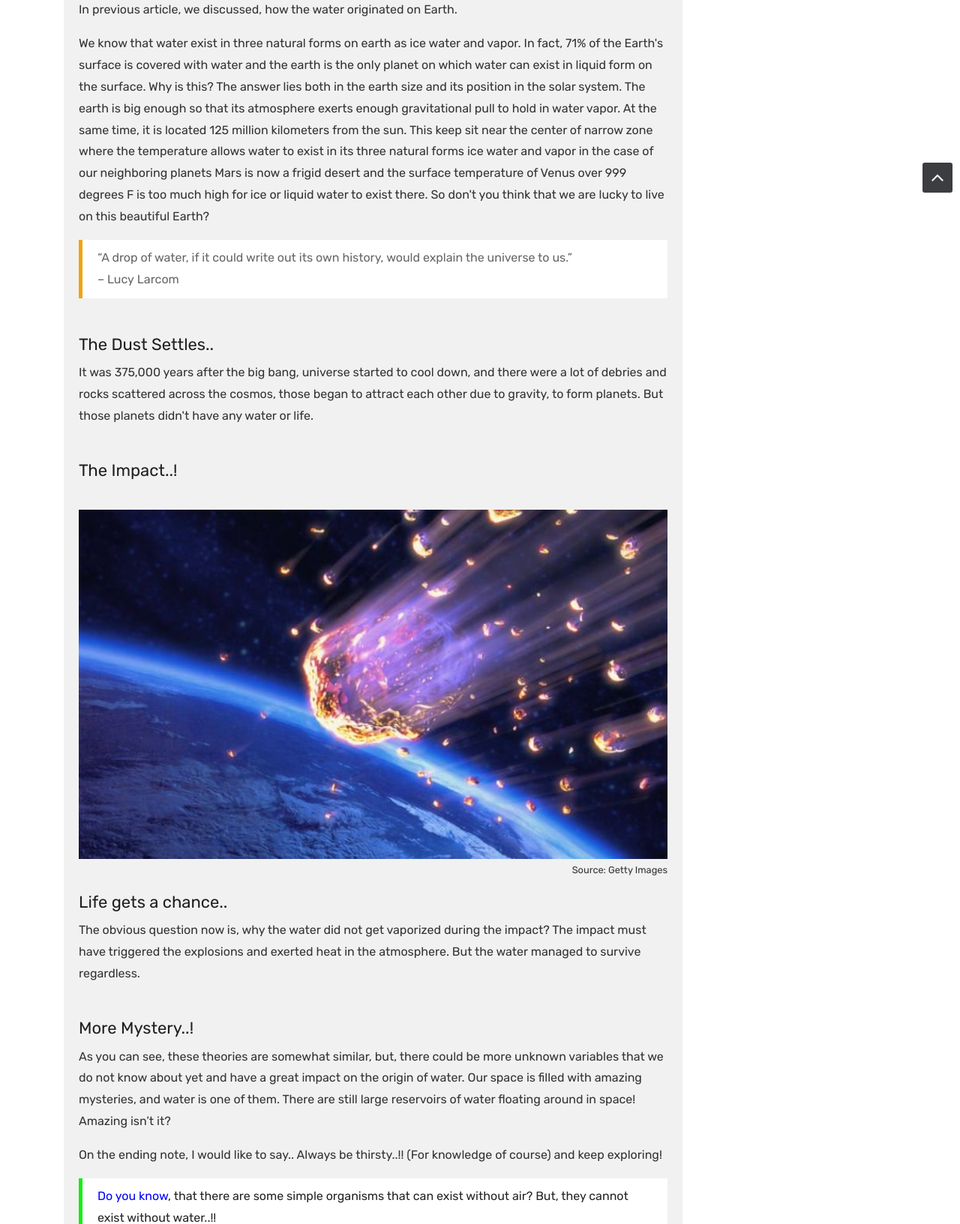
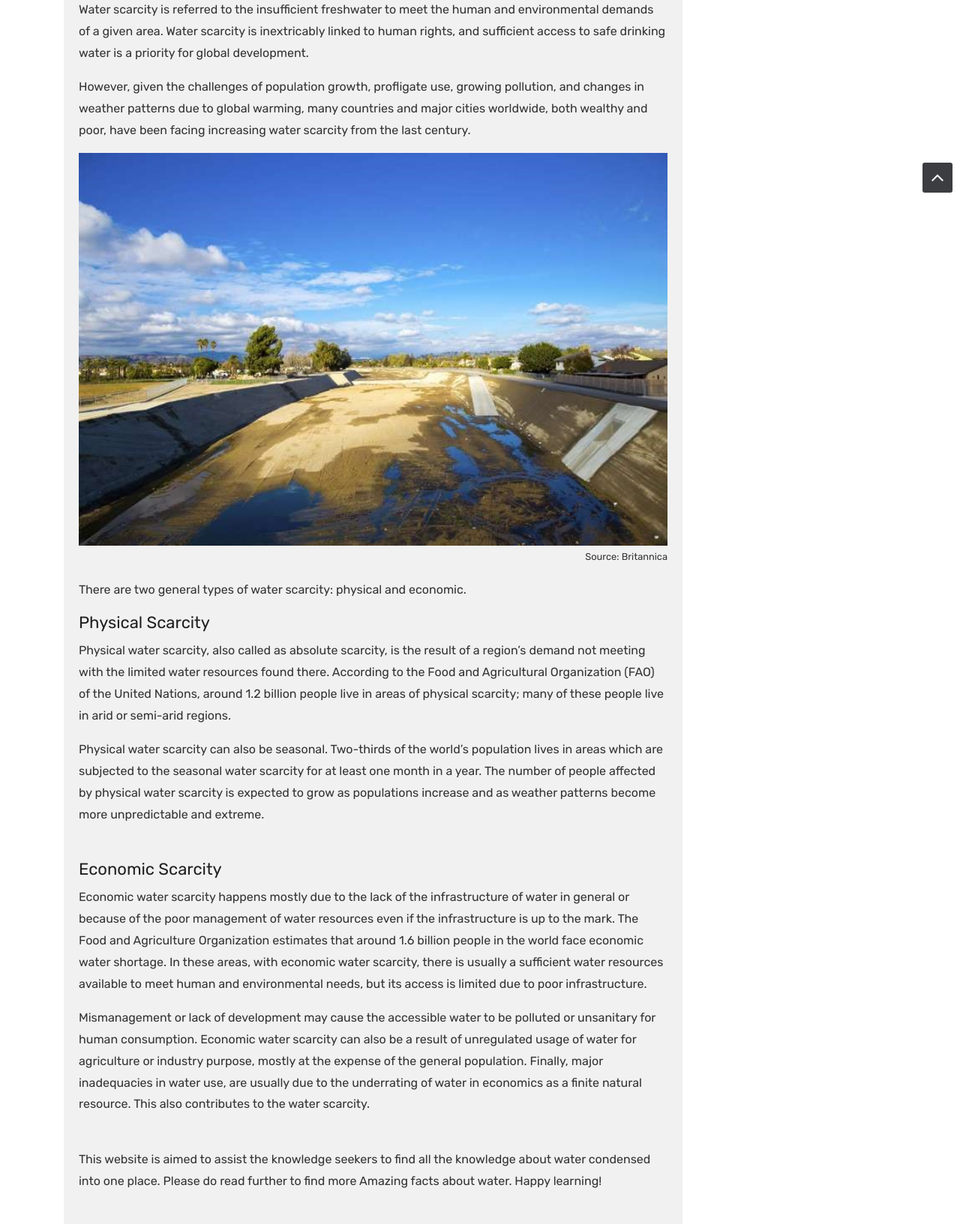
Before and after one commit to Rishikesh-Karanjkar/smartedu, a plain HTML site: page water-scarcity-in-the-world.html in a window 1280 px wide. Shown: the part 643-2276 px from the top of the page at 75% size. Drawn offline with Linux system fonts and the light colour scheme.

```diff
--- a/water-scarcity-in-the-world.html
+++ b/water-scarcity-in-the-world.html
@@ -167,42 +167,37 @@
 							<hr/>
 
 							<div class="blog-title">
-								<h2><b>The Stroy of Origin</b></h2>
+								<h2><b>Water scarcity in the world</b></h2>
 							</div>
 
 							<div class="blog-desc">
-                                <p>In previous article, we discussed, how the water originated on Earth. </p>
-								<p>We know that water exist in three natural forms on earth as ice water and vapor. In fact, 71% of the Earth's surface is covered with water and the earth is the only planet on which water can exist in liquid form on the surface. Why is this?
-                                    The answer lies both in the earth size and its position in the solar system. The earth is big enough so that its atmosphere exerts enough gravitational pull to hold in water vapor. At the same time, it is located 125 million kilometers from the sun. This keep sit near the center of narrow zone where the temperature allows water to exist in its three natural forms ice water and vapor in the case of our neighboring planets Mars is now a frigid desert and the surface temperature of Venus over 999 degrees F is too much high for ice or liquid water to exist there. So don't you think that we are lucky to live on this beautiful Earth?
-                                    </p>
+                                <p>Water scarcity is referred to the insufficient freshwater to meet the human and environmental demands of a given area. Water scarcity is inextricably linked to human rights, and sufficient access to safe drinking water is a priority for global development. </p>
+								<p>However, given the challenges of population growth, profligate use, growing pollution, and changes in weather patterns due to global warming, many countries and major cities worldwide, both wealthy and poor, have been facing increasing water scarcity from the last century.</p>
 
-								<blockquote class="default">
+								<!--blockquote class="default">
 									“A drop of water, if it could write out its own history, would explain the universe to us.” <br/> – Lucy&nbspLarcom
 								</blockquote>
+								<br/-->
+
+								<img src="images/empty-river.jpg" alt="Water Scarcity" style="width:100%;">
+								<p style="text-align: right;vertical-align: text-top;"><small>Source: Britannica</small></p>
+
+								<p>There are two general types of water scarcity: physical and economic.</p>
+
+								<h2>Physical Scarcity</h2>
+								<p>Physical water scarcity, also called as absolute scarcity, is the result of a region’s demand not meeting with the limited water resources found there. According to the Food and Agricultural Organization (FAO) of the United Nations, around 1.2 billion people live in areas of physical scarcity; many of these people live in arid or semi-arid regions. </p>
+								<p>Physical water scarcity can also be seasonal. Two-thirds of the world’s population lives in areas which are subjected to the seasonal water scarcity for at least one month in a year. The number of people affected by physical water scarcity is expected to grow as populations increase and as weather patterns become more unpredictable and extreme.</p>
 								<br/>
 
-								<h2>The Dust Settles..</h2>
-								<p>It was 375,000 years after the big bang, universe started to cool down, and there were a lot of debries and rocks scattered across the cosmos, those began to attract each other due to gravity, to form planets. But those planets didn't have any water or life.</p>
-								<br/>
-
-								<h2>The Impact..!</h2>
+								<h2>Economic Scarcity</h2>
+								<p>Economic water scarcity happens mostly due to the lack of the infrastructure of water in general or because of the poor management of water resources even if the infrastructure is up to the mark. The Food and Agriculture Organization estimates that around 1.6 billion people in the world face economic water shortage. In these areas, with economic water scarcity, there is usually a sufficient water resources available to meet human and environmental needs, but its access is limited due to poor infrastructure.</p>
+								<p>Mismanagement or lack of development may cause the accessible water to be polluted or unsanitary for human consumption. Economic water scarcity can also be a result of unregulated usage of water for agriculture or industry purpose, mostly at the expense of the general population. Finally, major inadequacies in water use, are usually due to the underrating of water in economics as a finite natural resource. This also contributes to the water scarcity.</p>
                                 <br/>
 
-								<img src="images/earth-asteroid.jpg" alt="Asteroid Strike" style="width:100%;">
-								<p style="text-align: right;vertical-align: text-top;"><small>Source: Getty Images</small></p>
-
-								<h2>Life gets a chance..</h2>
-								<p>The obvious question now is, why the water did not get vaporized during the impact? The impact must have triggered the explosions and exerted heat in the atmosphere. But the water managed to survive regardless.</p>
-								<br/>
-
-								<h2>More Mystery..!</h2>
-								<p>As you can see, these theories are somewhat similar, but, there could be more unknown variables that we do not know about yet and have a great impact on the origin of water. Our space is filled with amazing mysteries, and water is one of them. There are still large reservoirs of water floating around in space! Amazing isn’t it? </p>
-								<p>On the ending note, I would like to say.. Always be thirsty..!! (For knowledge of course) and keep exploring!</p>
-
-								<blockquote class="fact">
+								<!--blockquote class="fact">
 									<span class="do-you-know">Do you know</span>, that there are some simple organisms that can exist without air? But, they cannot exist without water..!!
 								</blockquote>
-								<br/>
+								<br/-->
 
 								<p>This website is aimed to assist the knowledge seekers to find all the knowledge about water condensed into one place. Please do read further to find more Amazing facts about water. Happy learning!</p>
 
```
Also changed, not shown: history-origin-of-water.html (+3 -0 lines), industrial-uses-of-water.html (+7 -7 lines), origin-of-river.html (+11 -4 lines), why-the-earth-is-only-planet-to-have-water-in-all-its-natural-forms.html (+23 -20 lines), images/empty-river.jpg (added), images/goldilocks-zone.jpg (added).
